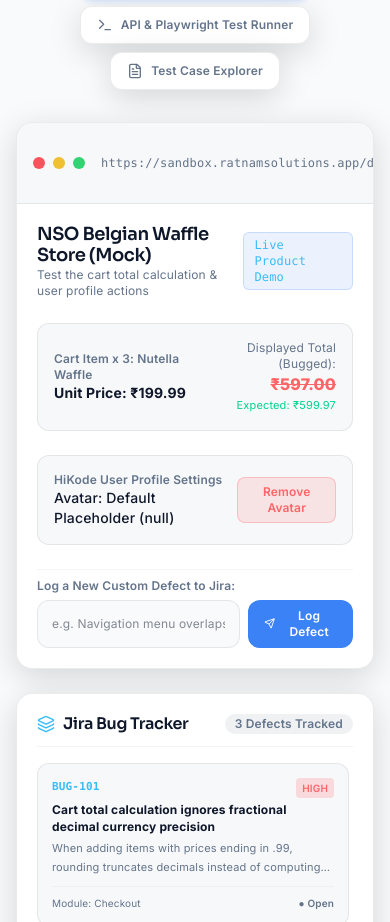
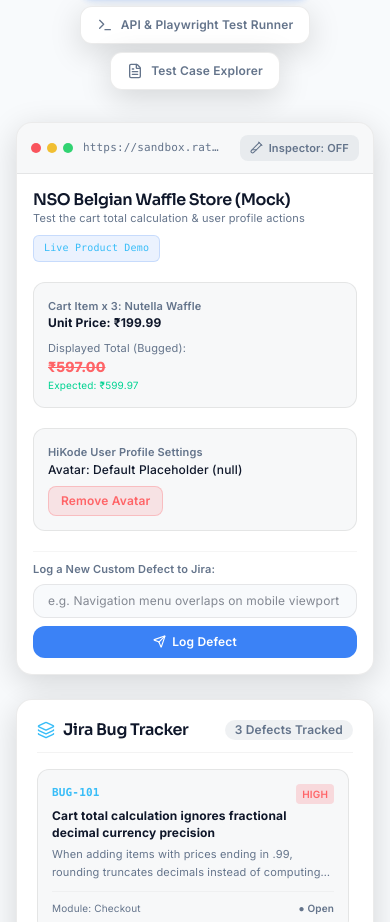
Before and after one commit to kishorekumarrasalay-02/kishorekumar-qa-portfolio, a Next.js app: page / in a window 390 px wide. Shown: the part 5270-6192 px from the top of the page. Built offline with nearby package versions, Linux system fonts and the light colour scheme.

Commit message:
mobile change

```diff
--- a/src/components/QaSandbox.tsx
+++ b/src/components/QaSandbox.tsx
@@ -202,40 +202,42 @@
         {activeTab === "bug-hunt" && (
           <div className="mt-8 grid gap-6 lg:grid-cols-12">
             {/* Mock Application Frame */}
-            <div className="lg:col-span-7 flex flex-col rounded-2xl border border-card-border bg-card overflow-hidden shadow-lg">
-              <div className="flex items-center justify-between border-b border-card-border px-4 py-3 bg-muted/5">
-                <div className="flex items-center gap-2">
-                  <span className="h-3 w-3 rounded-full bg-red-500/80 inline-block" />
-                  <span className="h-3 w-3 rounded-full bg-yellow-500/80 inline-block" />
-                  <span className="h-3 w-3 rounded-full bg-green-500/80 inline-block" />
-                  <span className="ml-2 text-xs font-mono text-muted">https://sandbox.ratnamsolutions.app/demo</span>
+            <div className="lg:col-span-7 flex flex-col rounded-2xl border border-card-border bg-card overflow-hidden shadow-lg min-w-0">
+              <div className="flex flex-wrap items-center justify-between gap-2 border-b border-card-border px-3.5 py-3 bg-muted/5">
+                <div className="flex items-center gap-1.5 min-w-0">
+                  <span className="h-2.5 w-2.5 rounded-full bg-red-500/80 inline-block shrink-0" />
+                  <span className="h-2.5 w-2.5 rounded-full bg-yellow-500/80 inline-block shrink-0" />
+                  <span className="h-2.5 w-2.5 rounded-full bg-green-500/80 inline-block shrink-0" />
+                  <span className="ml-1 text-[11px] sm:text-xs font-mono text-muted truncate max-w-[140px] xs:max-w-[200px] sm:max-w-none">
+                    https://sandbox.ratnamsolutions.app/demo
+                  </span>
                 </div>
                 <button
                   onClick={() => setInspectorMode(!inspectorMode)}
-                  className={`flex items-center gap-1.5 rounded-lg px-2.5 py-1 text-xs font-semibold transition ${
+                  className={`flex items-center gap-1.5 rounded-lg px-2.5 py-1 text-[11px] sm:text-xs font-semibold transition shrink-0 ${
                     inspectorMode
                       ? "bg-amber-500/20 text-amber-400 border border-amber-500/40"
                       : "bg-muted/10 text-muted hover:text-foreground"
                   }`}
                 >
-                  <TestTube2 size={13} /> QA Inspector: {inspectorMode ? "ON" : "OFF"}
+                  <TestTube2 size={13} /> Inspector: {inspectorMode ? "ON" : "OFF"}
                 </button>
               </div>
 
-              <div className="p-5 space-y-6 flex-1">
-                <div className="flex items-center justify-between">
+              <div className="p-4 sm:p-5 space-y-5 flex-1 min-w-0">
+                <div className="flex flex-col sm:flex-row sm:items-center justify-between gap-2">
                   <div>
-                    <h4 className="font-heading text-lg font-bold">NSO Belgian Waffle Store (Mock)</h4>
-                    <p className="text-xs text-muted">Test the cart total calculation & user profile actions</p>
+                    <h4 className="font-heading text-base sm:text-lg font-bold">NSO Belgian Waffle Store (Mock)</h4>
+                    <p className="text-[11px] sm:text-xs text-muted">Test the cart total calculation & user profile actions</p>
                   </div>
-                  <span className="text-xs font-mono bg-primary/10 text-primary-light px-2.5 py-1 rounded-md border border-primary/20">
+                  <span className="text-[10px] sm:text-xs font-mono bg-primary/10 text-primary-light px-2.5 py-1 rounded-md border border-primary/20 self-start sm:self-auto">
                     Live Product Demo
                   </span>
                 </div>
 
                 {/* Bug Target 1: Cart Calculation */}
                 <div
-                  className={`relative rounded-xl border p-4 transition-all ${
+                  className={`relative rounded-xl border p-3.5 sm:p-4 transition-all min-w-0 ${
                     inspectorMode
                       ? "border-amber-500/50 bg-amber-500/5 cursor-pointer hover:border-amber-400"
                       : "border-card-border bg-muted/5"
@@ -247,15 +249,15 @@
                       Inspect Defect #BUG-101
                     </span>
                   )}
-                  <div className="flex items-center justify-between">
+                  <div className="flex flex-col sm:flex-row sm:items-center justify-between gap-2">
                     <div>
-                      <p className="text-xs font-semibold text-muted">Cart Item x 3: Nutella Waffle</p>
-                      <p className="text-sm font-bold text-foreground">Unit Price: ₹199.99</p>
+                      <p className="text-[11px] sm:text-xs font-semibold text-muted">Cart Item x 3: Nutella Waffle</p>
+                      <p className="text-xs sm:text-sm font-bold text-foreground">Unit Price: ₹199.99</p>
                     </div>
-                    <div className="text-right">
-                      <p className="text-xs text-muted">Displayed Total (Bugged):</p>
-                      <p className="text-base font-extrabold text-red-400 line-through">₹597.00</p>
-                      <p className="text-[11px] text-emerald-400">Expected: ₹599.97</p>
+                    <div className="sm:text-right">
+                      <p className="text-[11px] sm:text-xs text-muted">Displayed Total (Bugged):</p>
+                      <p className="text-sm sm:text-base font-extrabold text-red-400 line-through">₹597.00</p>
+                      <p className="text-[10px] sm:text-[11px] text-emerald-400">Expected: ₹599.97</p>
                     </div>
                   </div>
                   {inspectorMode && (
@@ -267,7 +269,7 @@
 
                 {/* Bug Target 2: Avatar Null Crash */}
                 <div
-                  className={`relative rounded-xl border p-4 transition-all ${
+                  className={`relative rounded-xl border p-3.5 sm:p-4 transition-all min-w-0 ${
                     inspectorMode
                       ? "border-amber-500/50 bg-amber-500/5 cursor-pointer hover:border-amber-400"
                       : "border-card-border bg-muted/5"
@@ -279,12 +281,12 @@
                       Inspect Defect #BUG-102
                     </span>
                   )}
-                  <div className="flex items-center justify-between">
+                  <div className="flex flex-col sm:flex-row sm:items-center justify-between gap-2">
                     <div>
-                      <p className="text-xs font-semibold text-muted">HiKode User Profile Settings</p>
-                      <p className="text-sm font-medium">Avatar: Default Placeholder (null)</p>
+                      <p className="text-[11px] sm:text-xs font-semibold text-muted">HiKode User Profile Settings</p>
+                      <p className="text-xs sm:text-sm font-medium">Avatar: Default Placeholder (null)</p>
                     </div>
-                    <button className="rounded-lg bg-red-500/10 px-3 py-1.5 text-xs font-semibold text-red-400 border border-red-500/20">
+                    <button className="rounded-lg bg-red-500/10 px-3 py-1.5 text-xs font-semibold text-red-400 border border-red-500/20 self-start sm:self-auto">
                       Remove Avatar
                     </button>
                   </div>
@@ -297,10 +299,10 @@
 
                 {/* Manual Bug Report Input */}
                 <form onSubmit={handleCustomBugSubmit} className="pt-2 border-t border-card-border/50">
-                  <label className="block text-xs font-semibold text-muted mb-1.5">
+                  <label className="block text-[11px] sm:text-xs font-semibold text-muted mb-1.5">
                     Log a New Custom Defect to Jira:
                   </label>
-                  <div className="flex gap-2">
+                  <div className="flex flex-col sm:flex-row gap-2">
                     <input
                       type="text"
                       placeholder="e.g. Navigation menu overlaps on mobile viewport"
@@ -310,7 +312,7 @@
                     />
                     <button
                       type="submit"
-                      className="flex items-center gap-1.5 rounded-xl bg-primary px-4 py-2 text-xs font-semibold text-white transition hover:bg-primary-light"
+                      className="flex items-center justify-center gap-1.5 rounded-xl bg-primary px-4 py-2 text-xs font-semibold text-white transition hover:bg-primary-light shrink-0"
                     >
                       <Send size={13} /> Log Defect
                     </button>
@@ -376,28 +378,28 @@
         {activeTab === "test-runner" && (
           <div className="mt-8 grid gap-6 lg:grid-cols-12">
             {/* Postman API Runner */}
-            <div className="lg:col-span-6 rounded-2xl border border-card-border bg-card p-5 shadow-lg flex flex-col">
-              <div className="flex items-center justify-between border-b border-card-border/60 pb-3">
-                <div className="flex items-center gap-2">
-                  <Code2 size={18} className="text-primary-light" />
-                  <h4 className="font-heading text-base font-bold">Postman API Automation Runner</h4>
+            <div className="lg:col-span-6 rounded-2xl border border-card-border bg-card p-4 sm:p-5 shadow-lg flex flex-col min-w-0">
+              <div className="flex flex-wrap items-center justify-between gap-2 border-b border-card-border/60 pb-3">
+                <div className="flex items-center gap-2 min-w-0">
+                  <Code2 size={18} className="text-primary-light shrink-0" />
+                  <h4 className="font-heading text-sm sm:text-base font-bold truncate">Postman API Automation</h4>
                 </div>
                 <button
                   onClick={handleRunApiSuite}
                   disabled={isRunningApi}
-                  className="flex items-center gap-1.5 rounded-xl bg-emerald-600 px-3.5 py-1.5 text-xs font-semibold text-white transition hover:bg-emerald-500 disabled:opacity-50"
+                  className="flex items-center gap-1.5 rounded-xl bg-emerald-600 px-3 py-1.5 text-xs font-semibold text-white transition hover:bg-emerald-500 disabled:opacity-50 shrink-0"
                 >
                   <Play size={13} /> {isRunningApi ? "Executing..." : "Run Suite"}
                 </button>
               </div>
 
               {/* Endpoint selection */}
-              <div className="mt-4 flex flex-wrap gap-2">
+              <div className="mt-4 flex flex-wrap gap-1.5 sm:gap-2">
                 {sampleApiEndpoints.map((ep) => (
                   <button
                     key={ep.id}
                     onClick={() => setSelectedApiId(ep.id)}
-                    className={`rounded-lg px-2.5 py-1 text-xs font-mono font-semibold transition ${
+                    className={`rounded-lg px-2 py-1 text-[11px] sm:text-xs font-mono font-semibold transition ${
                       selectedApiId === ep.id
                         ? "bg-primary text-white"
                         : "bg-muted/10 text-muted hover:text-foreground"
@@ -409,19 +411,19 @@
               </div>
 
               {selectedApi && (
-                <div className="mt-3 rounded-xl border border-card-border bg-muted/5 p-3 text-xs space-y-2">
-                  <div className="flex items-center justify-between font-mono">
+                <div className="mt-3 rounded-xl border border-card-border bg-muted/5 p-3 text-xs space-y-2 min-w-0">
+                  <div className="flex flex-col sm:flex-row sm:items-center sm:justify-between font-mono gap-1 break-all">
                     <span className="font-bold text-emerald-400">{selectedApi.method} {selectedApi.endpoint}</span>
-                    <span className="text-muted">{selectedApi.latencyMs}ms</span>
+                    <span className="text-muted shrink-0">{selectedApi.latencyMs}ms</span>
                   </div>
-                  <p className="text-muted">{selectedApi.description}</p>
+                  <p className="text-muted text-[11px] sm:text-xs">{selectedApi.description}</p>
                 </div>
               )}
 
               {/* Live Terminal Log Output */}
-              <div className="mt-4 flex-1 rounded-xl bg-black/90 p-3.5 font-mono text-[11px] text-emerald-400 overflow-y-auto max-h-56 border border-card-border">
+              <div className="mt-4 flex-1 rounded-xl bg-black/90 p-3 sm:p-3.5 font-mono text-[10px] sm:text-[11px] text-emerald-400 overflow-x-auto whitespace-pre-wrap break-all max-h-56 border border-card-border">
                 {apiLogs.length === 0 ? (
-                  <span className="text-gray-500">// Click 'Run Suite' to execute HTTP endpoint tests...</span>
+                  <span className="text-gray-500">// Click &apos;Run Suite&apos; to execute HTTP endpoint tests...</span>
                 ) : (
                   apiLogs.map((log, i) => (
                     <div key={i} className="leading-relaxed">
@@ -433,28 +435,28 @@
             </div>
 
             {/* Playwright E2E Runner */}
-            <div className="lg:col-span-6 rounded-2xl border border-card-border bg-card p-5 shadow-lg flex flex-col">
-              <div className="flex items-center justify-between border-b border-card-border/60 pb-3">
-                <div className="flex items-center gap-2">
-                  <Terminal size={18} className="text-primary-light" />
-                  <h4 className="font-heading text-base font-bold">Playwright E2E Suite</h4>
+            <div className="lg:col-span-6 rounded-2xl border border-card-border bg-card p-4 sm:p-5 shadow-lg flex flex-col min-w-0">
+              <div className="flex flex-wrap items-center justify-between gap-2 border-b border-card-border/60 pb-3">
+                <div className="flex items-center gap-2 min-w-0">
+                  <Terminal size={18} className="text-primary-light shrink-0" />
+                  <h4 className="font-heading text-sm sm:text-base font-bold truncate">Playwright E2E Suite</h4>
                 </div>
                 <button
                   onClick={handleRunPlaywright}
                   disabled={isRunningPw}
-                  className="flex items-center gap-1.5 rounded-xl bg-primary px-3.5 py-1.5 text-xs font-semibold text-white transition hover:bg-primary-light disabled:opacity-50"
+                  className="flex items-center gap-1.5 rounded-xl bg-primary px-3 py-1.5 text-xs font-semibold text-white transition hover:bg-primary-light disabled:opacity-50 shrink-0"
                 >
-                  <Play size={13} /> {isRunningPw ? "Running Playwright..." : "Run E2E Test"}
+                  <Play size={13} /> {isRunningPw ? "Running..." : "Run E2E Test"}
                 </button>
               </div>
 
-              <div className="mt-3 text-xs text-muted font-mono flex items-center justify-between">
+              <div className="mt-3 text-[11px] sm:text-xs text-muted font-mono flex flex-col sm:flex-row sm:items-center sm:justify-between gap-1 break-all">
                 <span>File: {samplePlaywrightSuite.file}</span>
-                <span className="text-primary-light">Browser: {samplePlaywrightSuite.browser}</span>
+                <span className="text-primary-light shrink-0">Browser: {samplePlaywrightSuite.browser}</span>
               </div>
 
               {/* Steps timeline */}
-              <div className="mt-4 space-y-2.5 flex-1 overflow-y-auto max-h-72">
+              <div className="mt-4 space-y-2 sm:space-y-2.5 flex-1 overflow-y-auto max-h-72">
                 {samplePlaywrightSuite.steps.map((step, idx) => {
                   const isPassed = pwStepIndex > idx;
                   const isCurrent = pwStepIndex === idx && isRunningPw;
@@ -462,7 +464,7 @@
                   return (
                     <div
                       key={step.id}
-                      className={`flex items-center justify-between rounded-xl border p-3 text-xs transition-all ${
+                      className={`flex flex-col sm:flex-row sm:items-center justify-between rounded-xl border p-2.5 sm:p-3 text-[11px] sm:text-xs gap-1 sm:gap-2 transition-all ${
                         isPassed
                           ? "border-emerald-500/40 bg-emerald-500/5 text-emerald-400"
                           : isCurrent
@@ -470,15 +472,15 @@
                           : "border-card-border bg-muted/5 text-muted"
                       }`}
                     >
-                      <div className="flex items-center gap-2.5 min-w-0">
+                      <div className="flex items-center gap-2 min-w-0">
                         {isPassed ? (
-                          <CheckCircle2 size={15} className="shrink-0 text-emerald-400" />
+                          <CheckCircle2 size={14} className="shrink-0 text-emerald-400" />
                         ) : (
                           <span className="h-2 w-2 rounded-full bg-muted/40 shrink-0 inline-block" />
                         )}
-                        <span className="font-mono font-semibold truncate">{step.action}</span>
+                        <span className="font-mono font-semibold break-all leading-tight">{step.action}</span>
                       </div>
-                      <span className="text-[10px] font-mono shrink-0 ml-2">{step.durationMs}ms</span>
+                      <span className="text-[10px] font-mono shrink-0 text-muted sm:text-right">{step.durationMs}ms</span>
                     </div>
                   );
                 })}
```
